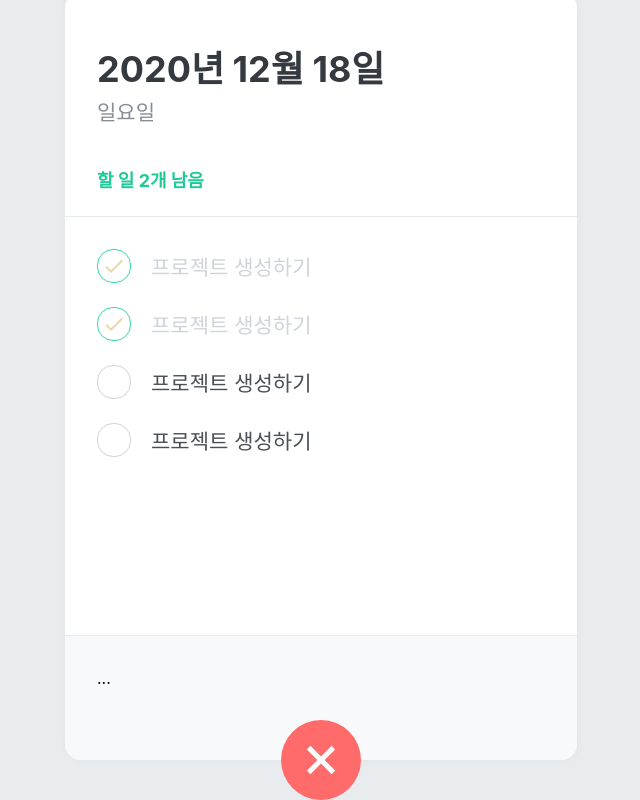
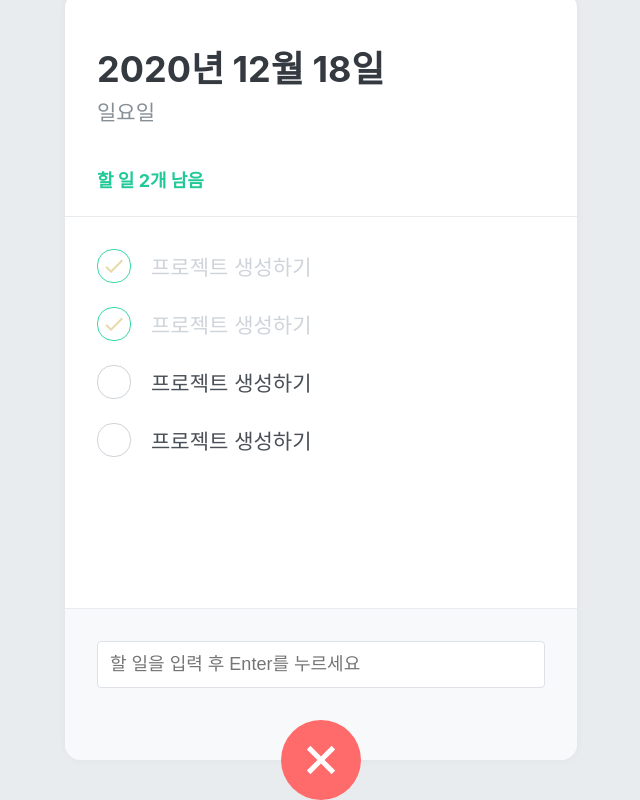
Before and after one commit to dongmin3891/React-TodoList, a React (Create React App) app: page / in a window 1280 px wide. Both pictures are taken after a click on the button 640 px from the left and 864 px from the top of the page. Shown: the part 104-904 px from the top of the page, without its empty margins (319-959 px from the left). Built offline with nearby package versions, Linux system fonts and the light colour scheme.

Commit message:
TodoList - 프로젝트 생성 UI 준비 - 2 - TodoCreate.js - Input

```diff
--- a/src/components/TodoCreate.js
+++ b/src/components/TodoCreate.js
@@ -64,6 +64,16 @@ const InsertForm = styled.div`
   border-top: 1px solid #e9ecef;
 `;
 
+/* 내부에 보여줄 input 컴포넌트  */
+const Input = styled.input`
+  padding: 12px;
+  border-radius: 4px;
+  border: 1px solid #dee2e6;
+  width: 100%;
+  outline: none;
+  font-size: 18px;
+  box-sizing: border-box;
+`;
 function TodoCreate() {
   const [open, setOpen] = useState(false);
   const onToggle = () => setOpen(!open);
@@ -72,7 +82,9 @@ function TodoCreate() {
     <>
       {open && (
         <InsertFormPositioner>
-          <InsertForm>...</InsertForm>
+          <InsertForm>
+            <Input placeholder="할 일을 입력 후 Enter를 누르세요" autoFocus />
+          </InsertForm>
         </InsertFormPositioner>
       )}
       <CircleButton onClick={onToggle} open={open}>
```
